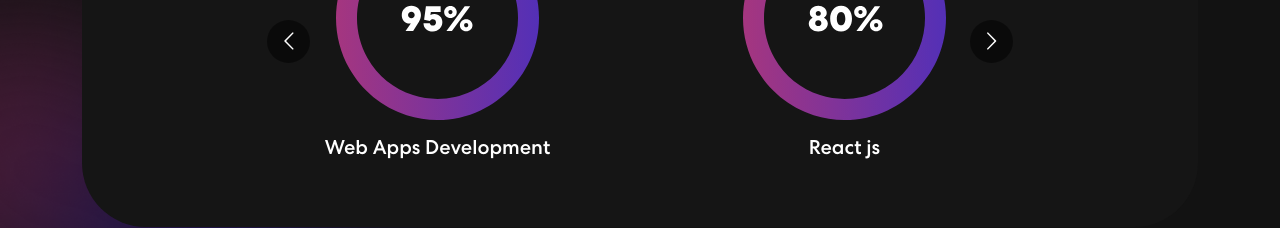
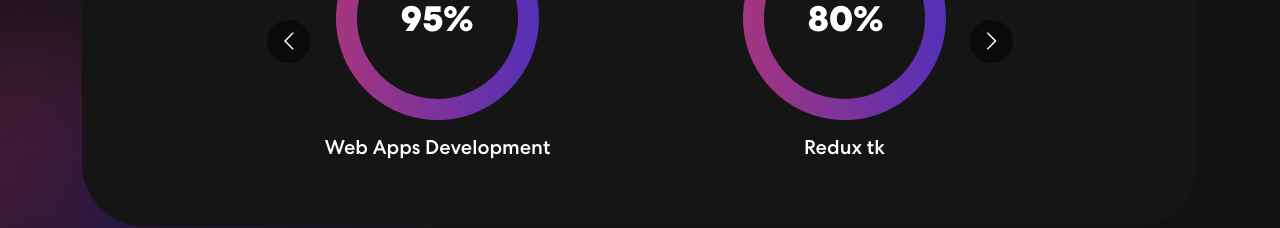
Before and after one commit to Hidayat78/Portfolio-react, a React (Create React App) app: page / in a window 1280 px wide. Shown: the part 1080-1308 px from the top of the page. Built offline with nearby package versions, Linux system fonts and the light colour scheme; no server answers.

Commit message:
Update Skills.js

```diff
--- a/src/components/Skills.js
+++ b/src/components/Skills.js
@@ -51,11 +51,11 @@
                 </div>
                 <div className="item">
                   <img src={meter2} alt="Image" />
-                  <h5>React js</h5>
+                  <h5>Redux tk</h5>
                 </div>
                 <div className="item">
                   <img src={meter3} alt="Image" />
-                  <h5>Redux TK</h5>
+                  <h5>React js</h5>
                 </div>
                 <div className="item">
                   <img src={meter1} alt="Image" />
```
